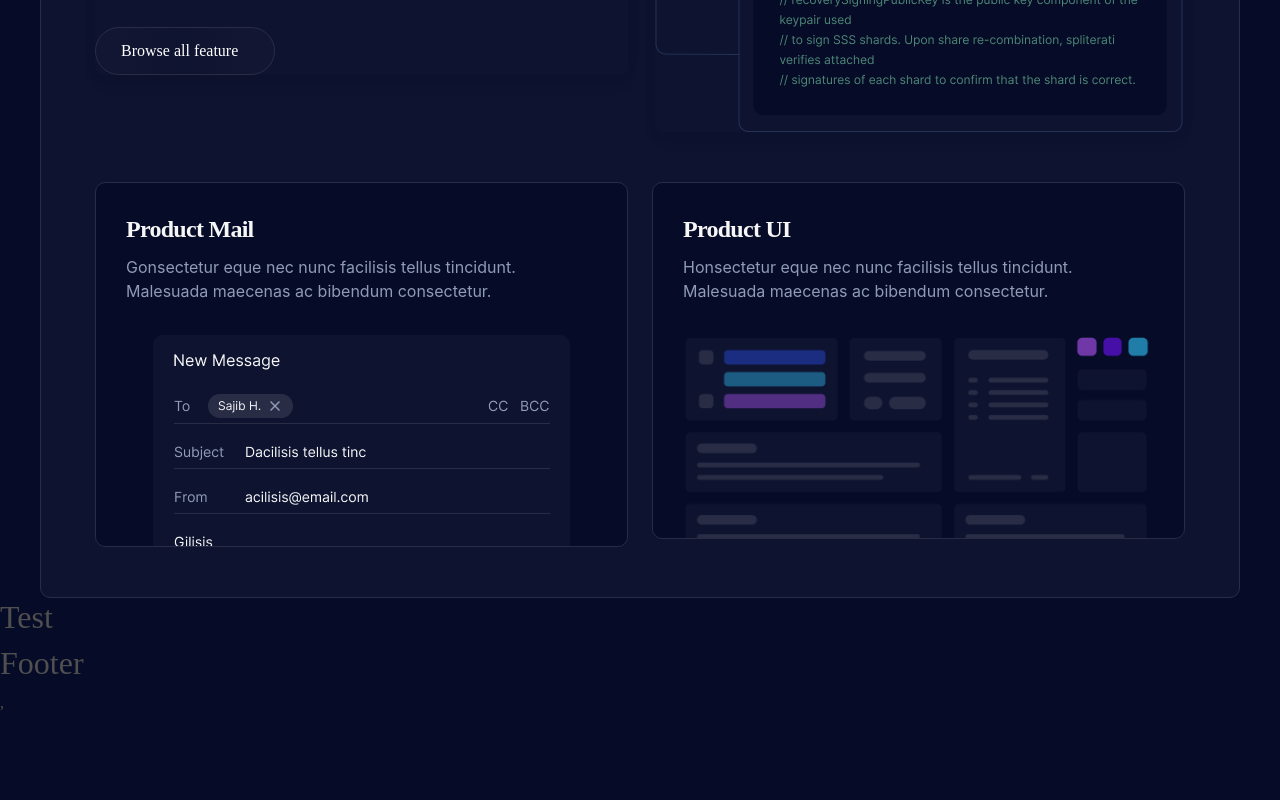
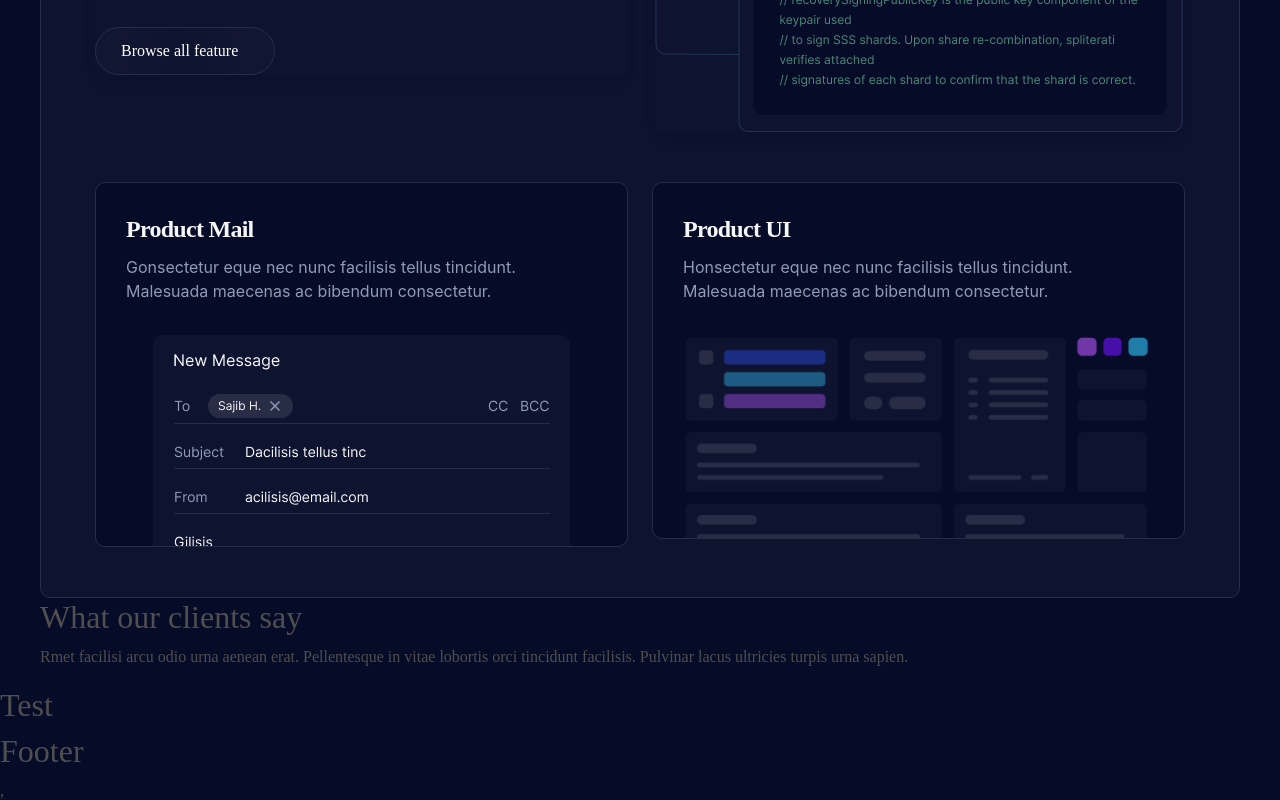
Before and after one commit to abduhamidweb/Premium-SaaS-Landing, a React (Vite) app: page / in a window 1280 px wide. Shown: the part 4084-4884 px from the top of the page. Before the commit the page ends 4800 px from the top, so only its background shows below. Built offline with nearby package versions, Linux system fonts and the light colour scheme.

Commit message:
client start

```diff
--- /dev/null
+++ b/src/components/client/Client.jsx
@@ -0,0 +1,21 @@
+import React from 'react';
+import "./client.scss";
+const Client = () => {
+    return (
+        <>
+            <section className='client'>
+                <div className="container">
+                    <div className="client_title">
+                        <h2>What our clients say</h2>
+                        <p>Rmet facilisi arcu odio urna aenean erat. Pellentesque in vitae lobortis orci tincidunt facilisis. Pulvinar lacus ultricies turpis urna sapien.</p>
+                    </div>
+                    <div className="row">
+
+                    </div>
+                </div>
+            </section>
+        </>
+    );
+};
+
+export default Client;
--- a/src/pages/Home/Home.jsx
+++ b/src/pages/Home/Home.jsx
@@ -6,6 +6,7 @@ import Hero from '../../components/Hero/Hero';
 import Service from '../../components/Service/Service';
 import Apps from '../../components/Apps/Apps';
 import Source from '../../components/source/Source';
+import Client from '../../components/client/Client';
 const Home = () => {
     return (
         <>
@@ -14,6 +15,7 @@ const Home = () => {
             <Service />
             <Apps />
             <Source />
+            <Client/>
             <Router />
             <Footer />
         </>
```
Also changed, not shown: src/components/client/client.scss (added).
